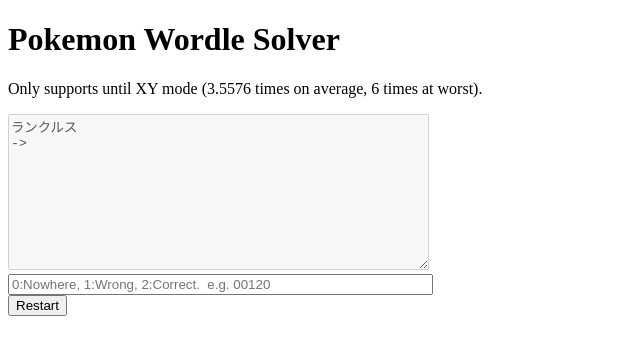
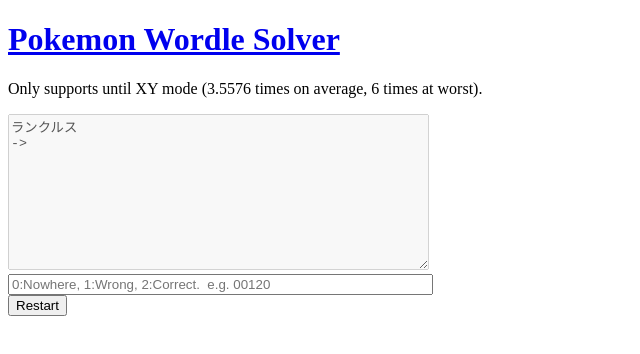
Before and after one commit to habara-k/pokemon-wordle-solver, a plain HTML site: page docs/index.html in a window 1280 px wide. Shown: the whole page, without its empty margins (0-640 px from the left). Drawn offline with Linux system fonts and the light colour scheme.

Commit message:
Add link to this repository

```diff
--- a/docs/index.html
+++ b/docs/index.html
@@ -5,7 +5,7 @@
     <title>Pokemon Wordle Solver</title>
   </head>
   <body>
-    <h1>Pokemon Wordle Solver</h1>
+    <h1><a href="https://github.com/habara-k/wordle-pokemon">Pokemon Wordle Solver</a></h1>
     <p>Only supports until XY mode (3.5576 times on average, 6 times at worst).</p>
     <textarea id="output" type="textarea" rows="10" cols="50" disabled></textarea>
     <br>
```
